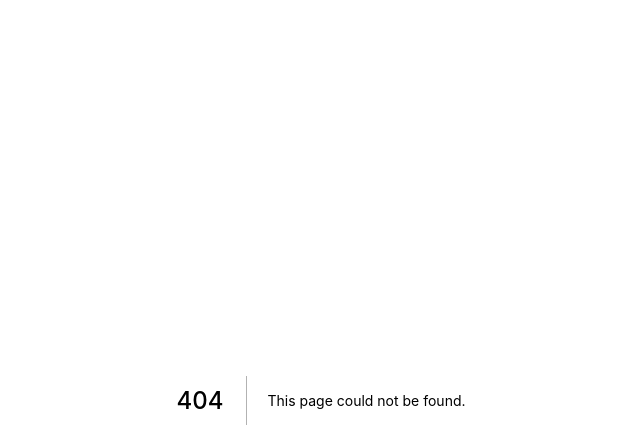
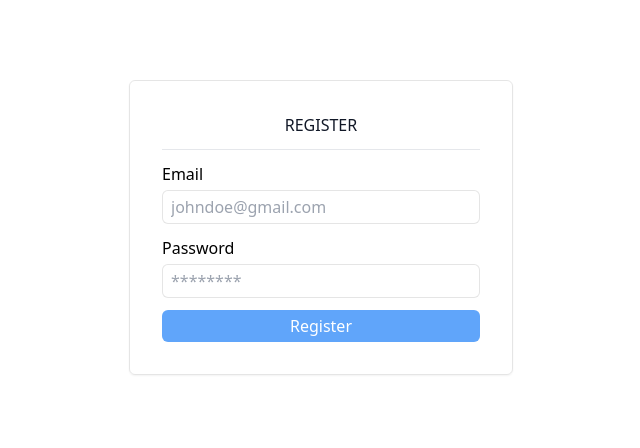
Before and after one commit to rudikurniawan99/next-hook-form-ts, a Next.js app: page /auth/login in a window 1280 px wide. Before the commit this address had no page. Shown: the top 448 px of the page, without its empty margins (319-959 px from the left). Built offline with nearby package versions, Linux system fonts and the light colour scheme.

Commit message:
create login view

```diff
--- /dev/null
+++ b/pages/auth/login.tsx
@@ -0,0 +1,39 @@
+import { NextPage } from 'next'
+
+const Login = () => {
+  return (
+    <div className="flex justify-center py-20">
+      <div className="md:w-96 p-8 md:border border-black border-opacity-10 md:shadow-sm md:rounded-md">
+        <h1 className="text-gray-900 font-medium text-center uppercase">Register</h1>
+        <hr className="my-3" />
+        <form
+        >
+          <div className="space-y-3">
+            <div className="space-y-1 flex flex-col">
+              <label htmlFor="email">Email</label>
+              <input
+                className="px-2 py-1 rounded-md border border-black border-opacity-10 focus:ring-transparent"
+                type="text"
+                placeholder="johndoe@gmail.com"
+              />
+            </div>
+            <div className="space-y-1 flex flex-col">
+              <label htmlFor="password">Password</label>
+              <input
+                className="px-2 py-1 rounded-md border border-black border-opacity-10 focus:ring-transparent"
+                type="password"
+                placeholder="********"
+              />
+            </div>
+            <button
+              className="w-full py-1 bg-blue-400 text-white rounded-md"
+              type='submit'
+            >Register</button>
+          </div>
+        </form>
+      </div>
+    </div>
+  )
+}
+
+export default Login
```
